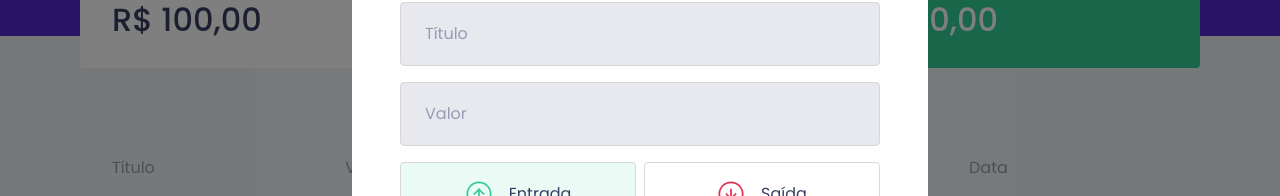
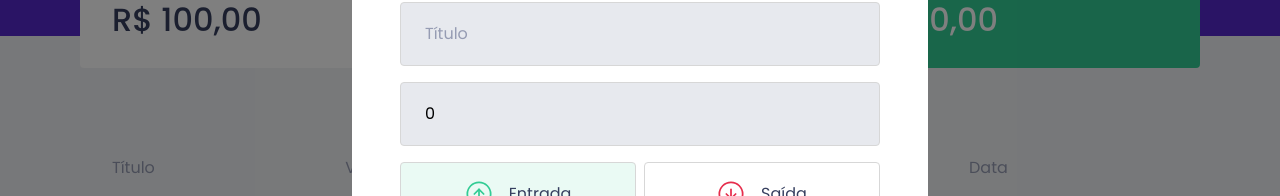
Before and after one commit to samuelvicentini/dtmoney, a React (Create React App) app: page / in a window 1280 px wide. Both pictures are taken after a click on the button "Nova Transação". Shown: the part 236-432 px from the top of the page. Built offline with nearby package versions, Linux system fonts and the light colour scheme; no server answers; what miragejs would draw is missing.

Commit message:
pegando dados do input do modal

```diff
--- a/src/components/NewTransactionModal/index.tsx
+++ b/src/components/NewTransactionModal/index.tsx
@@ -1,4 +1,4 @@
-import { useState } from 'react';
+import { FormEvent, useState } from 'react';
 import Modal from 'react-modal';
 
 import closeImg from '../../assets/close.svg';
@@ -15,7 +15,21 @@
   isOpen,
   onRequestClose,
 }: NewTransactionModalProps) {
+  const [title, setTitle] = useState('');
+  const [value, setValue] = useState(0);
+  const [category, setCategory] = useState('');
   const [type, setType] = useState('deposit');
+
+  function handleCreateNewTransaction(event: FormEvent) {
+    event.preventDefault();
+
+    console.log({
+      title,
+      value,
+      category,
+      type,
+    });
+  }
 
   return (
     <Modal
@@ -32,12 +46,21 @@
         <img src={closeImg} alt="fechar modal" />
       </button>
 
-      <S.Container>
+      <S.Container onSubmit={handleCreateNewTransaction}>
         <h2>Cadastrar</h2>
 
-        <input placeholder="Título" />
+        <input
+          placeholder="Título"
+          value={title}
+          onChange={(event) => setTitle(event?.target.value)}
+        />
 
-        <input type="number" placeholder="Valor" />
+        <input
+          type="number"
+          placeholder="Valor"
+          value={value}
+          onChange={(event) => setValue(Number(event?.target.value))}
+        />
 
         <S.TransactionTypeContainer>
           <S.RadioBox
@@ -65,7 +88,11 @@
           </S.RadioBox>
         </S.TransactionTypeContainer>
 
-        <input placeholder="Categoria" />
+        <input
+          placeholder="Categoria"
+          value={category}
+          onChange={(event) => setCategory(event?.target.value)}
+        />
 
         <button type="submit">Cadastrar</button>
       </S.Container>
```
